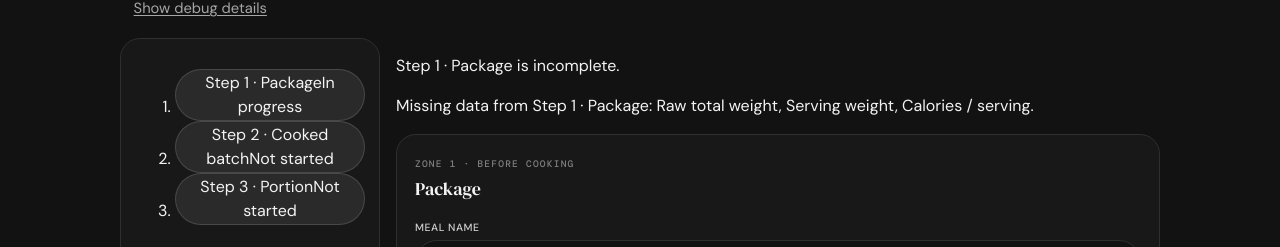
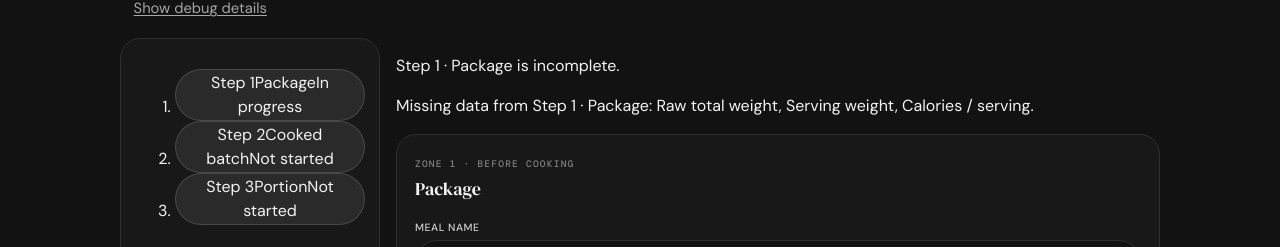
Before and after one commit to relomy/portion_pilot, a React (Vite) app: page / in a window 1280 px wide. Shown: the part 182-429 px from the top of the page. Built offline with nearby package versions, Linux system fonts and the light colour scheme; a web font is replaced by a local one.

Commit message:
feat(ui): split step nav into index/title/status semantics

```diff
--- a/src/components/ZoneLayout.tsx
+++ b/src/components/ZoneLayout.tsx
@@ -240,17 +240,20 @@ export function ZoneLayout({
             steps={[
               {
                 key: 'step1',
-                label: STEP_LABELS.step1,
+                indexLabel: 'Step 1',
+                titleLabel: 'Package',
                 state: stepStates.step1.state,
               },
               {
                 key: 'step2',
-                label: STEP_LABELS.step2,
+                indexLabel: 'Step 2',
+                titleLabel: 'Cooked batch',
                 state: stepStates.step2.state,
               },
               {
                 key: 'step3',
-                label: STEP_LABELS.step3,
+                indexLabel: 'Step 3',
+                titleLabel: 'Portion',
                 state: stepStates.step3.state,
               },
             ]}
@@ -282,7 +285,11 @@ export function ZoneLayout({
                   aria-pressed={activeStep === stepKey}
                   onClick={() => handleStepChange(stepKey)}
                 >
-                  {STEP_LABELS[stepKey]}
+                  {stepKey === 'step1'
+                    ? 'Step 1 · Package'
+                    : stepKey === 'step2'
+                      ? 'Step 2 · Cooked batch'
+                      : 'Step 3 · Portion'}
                 </button>
               ))}
             </div>
--- a/src/components/stepflow/StepNavigation.tsx
+++ b/src/components/stepflow/StepNavigation.tsx
@@ -2,7 +2,8 @@ import type { StepKey, StepVisualState } from './stepState'
 
 export type StepNavigationItem = {
   key: StepKey
-  label: string
+  indexLabel: string
+  titleLabel: string
   state: StepVisualState
 }
 
@@ -47,7 +48,8 @@ export function StepNavigation({
                 aria-current={isActive ? 'step' : undefined}
                 onClick={() => onStepChange(step.key)}
               >
-                <span className="step-navigation__label">{step.label}</span>
+                <span className="step-navigation__index">{step.indexLabel}</span>
+                <span className="step-navigation__title">{step.titleLabel}</span>
                 <span className="step-navigation__status">{statusText}</span>
               </button>
             </li>
```
Also changed, not shown: 1 other file (tests, documents, lock files or other folders).
